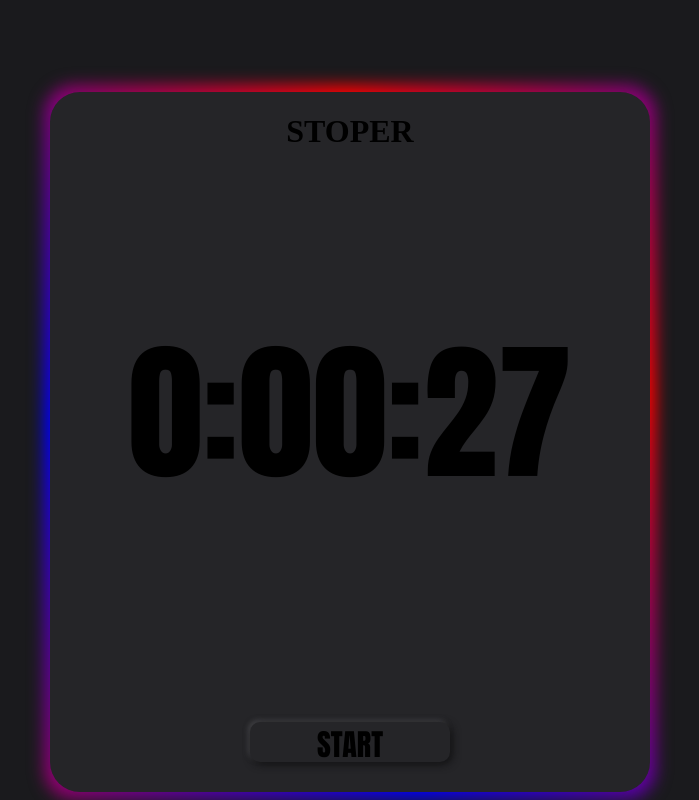
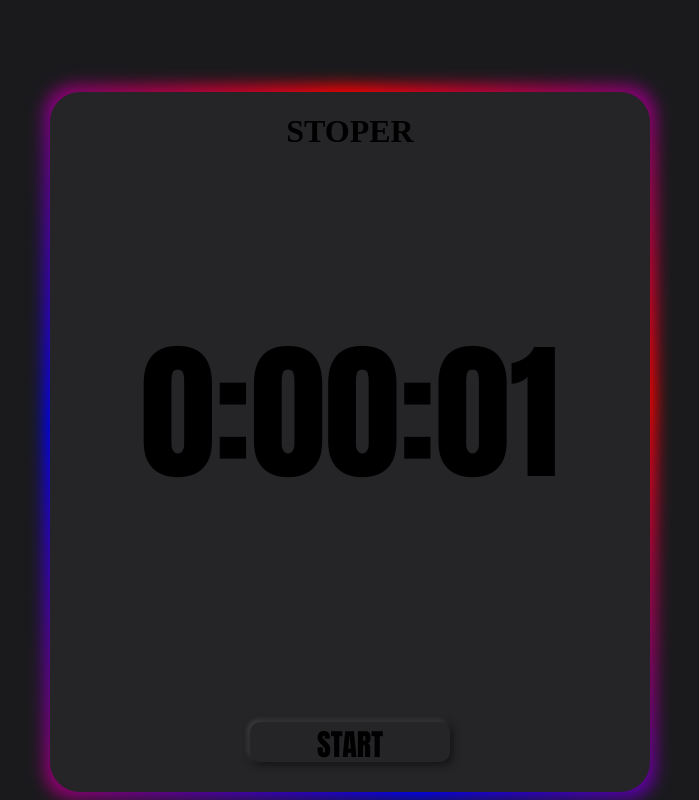
Before and after one commit to paperPR/stoper4, a plain HTML site: page index.html in a window 1280 px wide. Both pictures are taken after a click on the element "START". Shown: the part 116-916 px from the top of the page, without its empty margins (290-989 px from the left). Drawn offline with Linux system fonts and the light colour scheme.

Commit message:
Update index.html

```diff
--- a/index.html
+++ b/index.html
@@ -24,7 +24,7 @@
     let minuta2 = 0
     let godzina = 0
     let res = document.getElementById("res")
-    res.innerHTML = dzien2+dzien+":"+godzina2+godzina+":"+minuta2+minuta+":"+sekunda2+sekunda
+    res.innerHTML = godzina+":"+minuta2+minuta+":"+sekunda2+sekunda
     function start(){
         function przelicz(){
             let res = document.getElementById("res")
@@ -51,7 +51,7 @@
         }
 
 
-        const interval = setInterval(przelicz,100)
+        const interval = setInterval(przelicz,1000)
     }
 
 </script>
```
